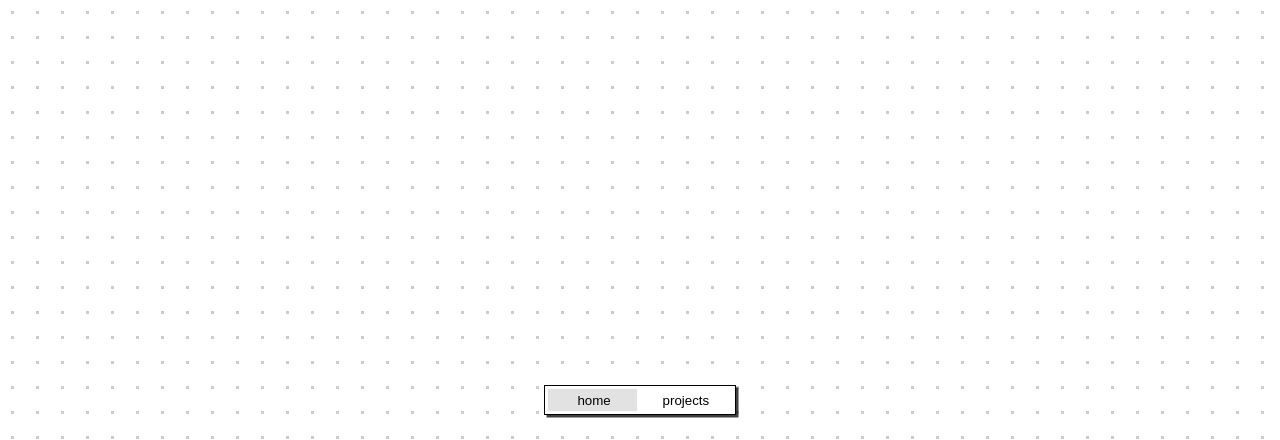
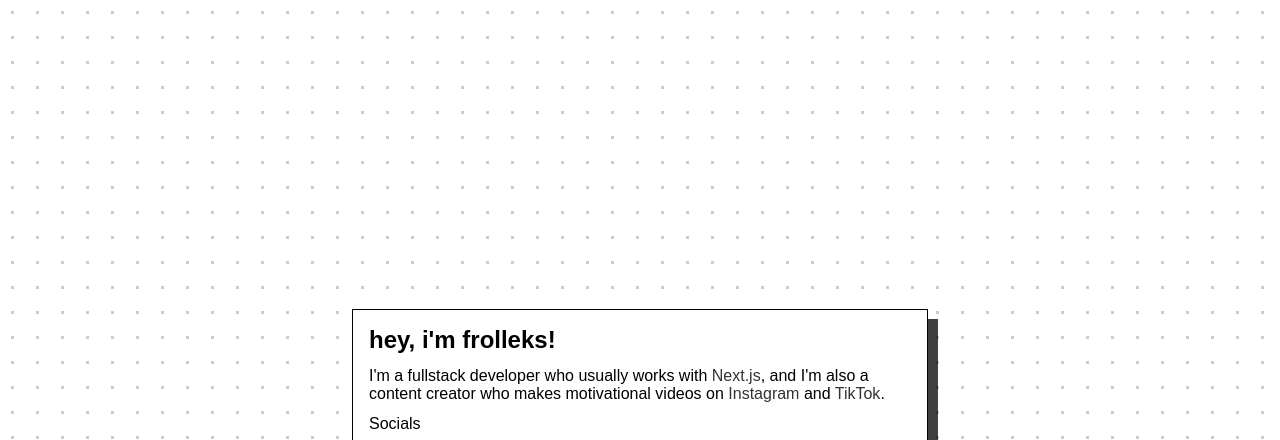
Before and after one commit to frolleks/cool-site, a plain HTML site: page index.html in a window 1280 px wide. Shown: the top 440 px of the page. Drawn offline with Linux system fonts and the light colour scheme; a web font is replaced by a local one.

Commit message:
Revert "Add initial implementation for tabs"
This reverts commit 41cb2765cda4f99da52876a66cf4a1d5b2b27e4c.

```diff
--- a/index.html
+++ b/index.html
@@ -18,12 +18,6 @@
   </head>
   <body>
     <div class="card-container">
-      <div id="tabs" class="tabs">
-        <button class="tab active" data-target="home">home</button>
-        <button class="tab" data-target="projects">projects</button>
-      </div>
-      <script src="script.js"></script>
-      <section id="home" class="section">
       <div class="card">
         <h2>hey, i'm frolleks!</h2>
         <p>
@@ -61,8 +55,6 @@
           </li>
         </ul>
       </div>
-      </section>
-      <section id="projects" class="section">lol</section>
     </div>
   </body>
 </html>
--- a/script.js
+++ /dev/null
@@ -1,30 +0,0 @@
-const tabs = document.getElementById("tabs");
-
-const tabElems = tabs.querySelectorAll(".tab");
-const sections = document.querySelectorAll(".section");
-
-function handleActiveSwitch(tabElems) {
-  tabElems.forEach((elemI) => {
-    elemI.addEventListener("click", () => {
-      tabElems.forEach((elemJ) => {
-        elemJ.classList.remove("active");
-      });
-      sections.forEach((s) => s.classList.remove("section-active"));
-
-      elemI.classList.add("active");
-
-      // fixme: sections not showing when tab is clicked
-      const targetId = elemI.dataset.target;
-      if (!targetId) return;
-
-      const section = document.getElementById(targetId);
-      if (section) section.classList.add("active");
-
-      location.hash = `#${targetId}`;
-    });
-  });
-
-  tabElems[0].click();
-}
-
-handleActiveSwitch(tabElems);
--- a/style.css
+++ b/style.css
@@ -1,10 +1,12 @@
 * {
+  box-sizing: border-box;
+  margin: 0;
+}
+
+body {
   font-family: "National Park", sans-serif;
   font-optical-sizing: auto;
   font-style: normal;
-  box-sizing: border-box;
-  margin: 0;
-  padding: 0;
 }
 
 a {
@@ -16,86 +18,8 @@ a:hover {
   text-decoration: underline;
 }
 
-button {
-  cursor: pointer;
-  background: none;
-  border: none;
-}
-
-.tabs {
-  display: grid;
-  padding: 0.4rem;
-  gap: 0.4rem;
-  border: 0.1rem solid #000;
-  background-color: #fff;
-  max-width: calc(var(--count) * 6rem);
-  position: relative;
-  overflow: hidden;
-  isolation: isolate;
-  width: 100%;
-  grid-template-columns: repeat(var(--count), minmax(0, 1fr));
-  -webkit-box-shadow: 2.5px 2.5px 0px 0px rgba(0, 0, 0, 0.75);
-  -moz-box-shadow: 2.5px 2.5px 0px 0px rgba(0, 0, 0, 0.75);
-  box-shadow: 2.5px 2.5px 0px 0px rgba(0, 0, 0, 0.75);
-}
-
-/* fixme: sections not showing when tab is clicked */
-.section {
-  display: none;
-}
-/* show only the active one */
-.section.section-active {
-  display: block;
-}
-
-.tabs:has(.tab:nth-child(1)) {
-  --count: 1;
-}
-.tabs:has(.tab:nth-child(2)) {
-  --count: 2;
-}
-.tabs:has(.tab:nth-child(3)) {
-  --count: 3;
-}
-.tabs:has(.tab:nth-child(4)) {
-  --count: 4;
-}
-
-.tabs::after {
-  content: "";
-  position: absolute;
-  inset: 0px;
-  transform: scale(0.94, 0.8);
-  --width: calc((100% / var(--count)));
-  width: var(--width);
-  margin-left: calc(var(--active) * var(--width));
-  transition: margin-left 300ms;
-  background-color: #e2e2e2;
-  z-index: -1;
-  border-radius: inherit;
-}
-
-.tabs:has(.tab:nth-child(1).active) {
-  --active: 0;
-}
-
-.tabs:has(.tab:nth-child(2).active) {
-  --active: 1;
-}
-
-.tabs:has(.tab:nth-child(3).active) {
-  --active: 2;
-}
-
-.tab {
-  flex-basis: 200px;
-  font-weight: 500;
-}
-
 .card-container {
   display: flex;
-  flex-direction: column;
-  gap: 0.4rem;
   width: 100%;
   height: 100vh;
   align-items: center;
```
Lines whose indentation alone changed are shown as unchanged.
